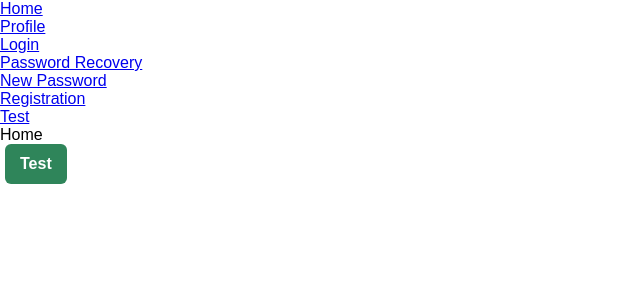
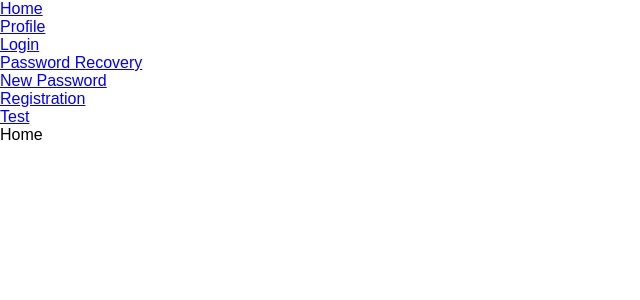
Before and after one commit to Kirill2603/friday-project, a React (Create React App) app: page / in a window 1280 px wide. Shown: the top 300 px of the page, without its empty margins (0-640 px from the left). Built offline with nearby package versions, Linux system fonts and the light colour scheme.

Commit message:
add store and testReducer

```diff
--- a/src/App.tsx
+++ b/src/App.tsx
@@ -10,36 +10,23 @@ import {NewPassword} from "./pages/new-password";
 import {Profile} from "./pages/profile";
 import {Test} from "./pages/test";
 import {Home} from "./pages/home";
-import {useDispatch, useSelector} from "react-redux";
-import {TestAC} from "./store/app-reducer";
-import {AppRootStateType} from "./store/store";
-import {CustomButton} from "./custom-components/custom-button";
 
 export const path = {
-    home: '/' ,
-    login: '/login' ,
-    registration: '/registration' ,
-    passwordRecovery: '/password-recovery' ,
-    newPassword: '/new-password' ,
-    profile: '/profile' ,
-    test: '/test' ,
+    home: '/',
+    login: '/login',
+    registration: '/registration',
+    passwordRecovery: '/password-recovery',
+    newPassword: '/new-password',
+    profile: '/profile',
+    test: '/test',
 }
 
 function App() {
 
-    const dispatch = useDispatch()
-
-    const state = useSelector<AppRootStateType>(state => state.app.test)
-
-    const testReducer = () => {
-        setTimeout(() => {dispatch(TestAC("HELLO"))
-            console.log(state)}, 2000)
-
-    }
-
     return (<>
             <Routes>
-                <Route path={'/'} element={<Layout />}>
+
+                <Route path={'/'} element={<Layout/>}>
                     <Route index element={<Home/>}/>
                     <Route path={path.login} element={<Login/>}/>
                     <Route path={path.registration} element={<Registration/>}/>
@@ -50,8 +37,6 @@ function App() {
                     <Route path='*' element={<Page404/>}/>
                 </Route>
             </Routes>
-
-            <CustomButton onChangeOption={testReducer}>Test</CustomButton>
         </>
     );
 }
--- a/src/pages/test.tsx
+++ b/src/pages/test.tsx
@@ -3,6 +3,9 @@ import {CustomButton} from "../custom-components/custom-button";
 import {CustomInput} from "../custom-components/custom-input";
 import {CustomCheckbox} from "../custom-components/custom-checkbox";
 import {CustomEditableSpan} from "../custom-components/custom-editable-span";
+import {useDispatch, useSelector} from "react-redux";
+import {rootReducerType} from "../store/store";
+import {TestAC} from "../store/app-reducer";
 
 export const Test = () => {
 
@@ -10,7 +13,19 @@ export const Test = () => {
         console.log(value)
     }
 
+    const dispatch = useDispatch()
+
+    const testReducer = useSelector<rootReducerType , string>(state => state.app.test)
+
+    const test = () => {
+        dispatch(TestAC("State was changed"))
+    }
+
     return (<>
+            <hr/>
+
+            <CustomButton onChangeOption={test}>Test</CustomButton>
+            <div>{testReducer}</div>
 
             <hr/>
 
--- a/src/store/app-reducer.ts
+++ b/src/store/app-reducer.ts
@@ -3,7 +3,7 @@ export type InitialStateType = {
 }
 
 const initialState: InitialStateType = {
-    test: 'test',
+    test: 'Initial state',
 }
 
 export const appReducer = (state = initialState, action: ActionsTypes): InitialStateType => {
--- a/src/store/store.ts
+++ b/src/store/store.ts
@@ -8,4 +8,6 @@ const rootReducer = combineReducers({
     app: appReducer,
 })
 
+export type rootReducerType = ReturnType<typeof rootReducer>
+
 export const store = createStore(rootReducer, applyMiddleware(thunkMiddleware))
```
